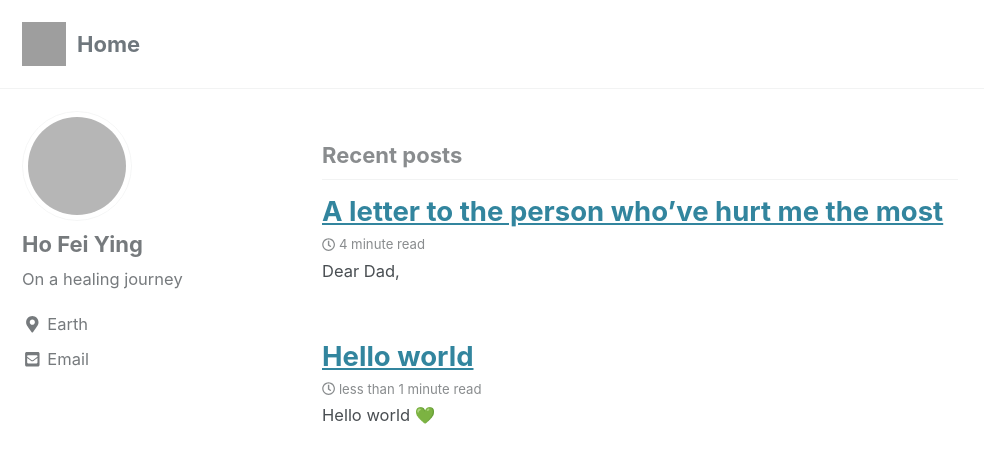
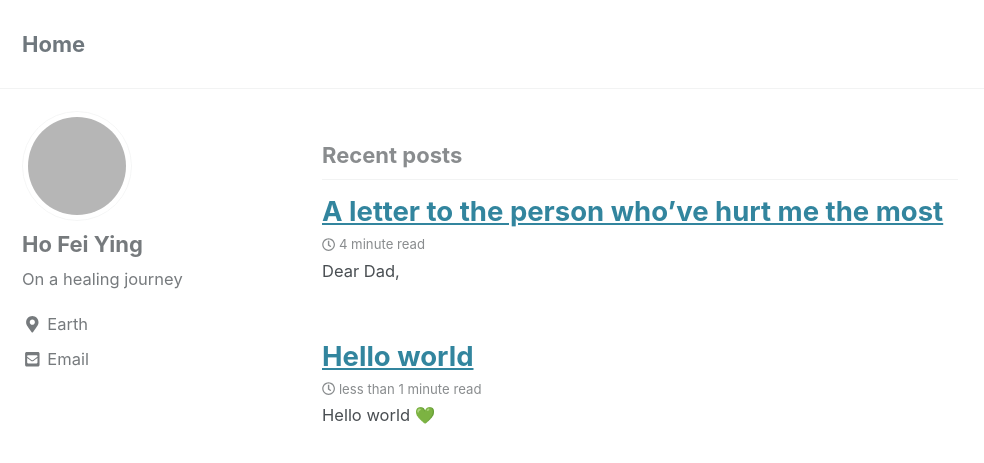
Before and after one commit to feisty171/blog, a Jekyll site: the page built from index.html, in a window 1280 px wide and 900 px high. Shown: the top 463 px of the window, without its empty margins (0-984 px from the left). Built offline with Jekyll 4.4.1, drawn with Linux system fonts in a browser that asks for light colours; cached includes are drawn as plain includes; nearby versions of some CDN libraries; the list of posts is cut into pages by our own code; grey boxes are pictures that could not be loaded.

Commit message:
Update _config.yml

```diff
--- a/_config.yml
+++ b/_config.yml
@@ -23,8 +23,8 @@
 url                      : https://hofeiying.com # the base hostname & protocol for your site e.g. "https://mmistakes.github.io"
 baseurl                  : # the subpath of your site, e.g. "/blog"
 repository               : # GitHub username/repo-name e.g. "mmistakes/minimal-mistakes"
-teaser                   : "https://avatars.githubusercontent.com/u/203210490?s=400&u=2090ad4e0ee317434da4ddb27551c7709449116b&v=4"
-logo                     : "https://avatars.githubusercontent.com/u/203210490?s=400&u=2090ad4e0ee317434da4ddb27551c7709449116b&v=4"
+teaser                   :
+logo                     :
 masthead_title           : # overrides the website title displayed in the masthead, use " " for no title
 # breadcrumbs            : false # true, false (default)
 words_per_minute         : 200
```
